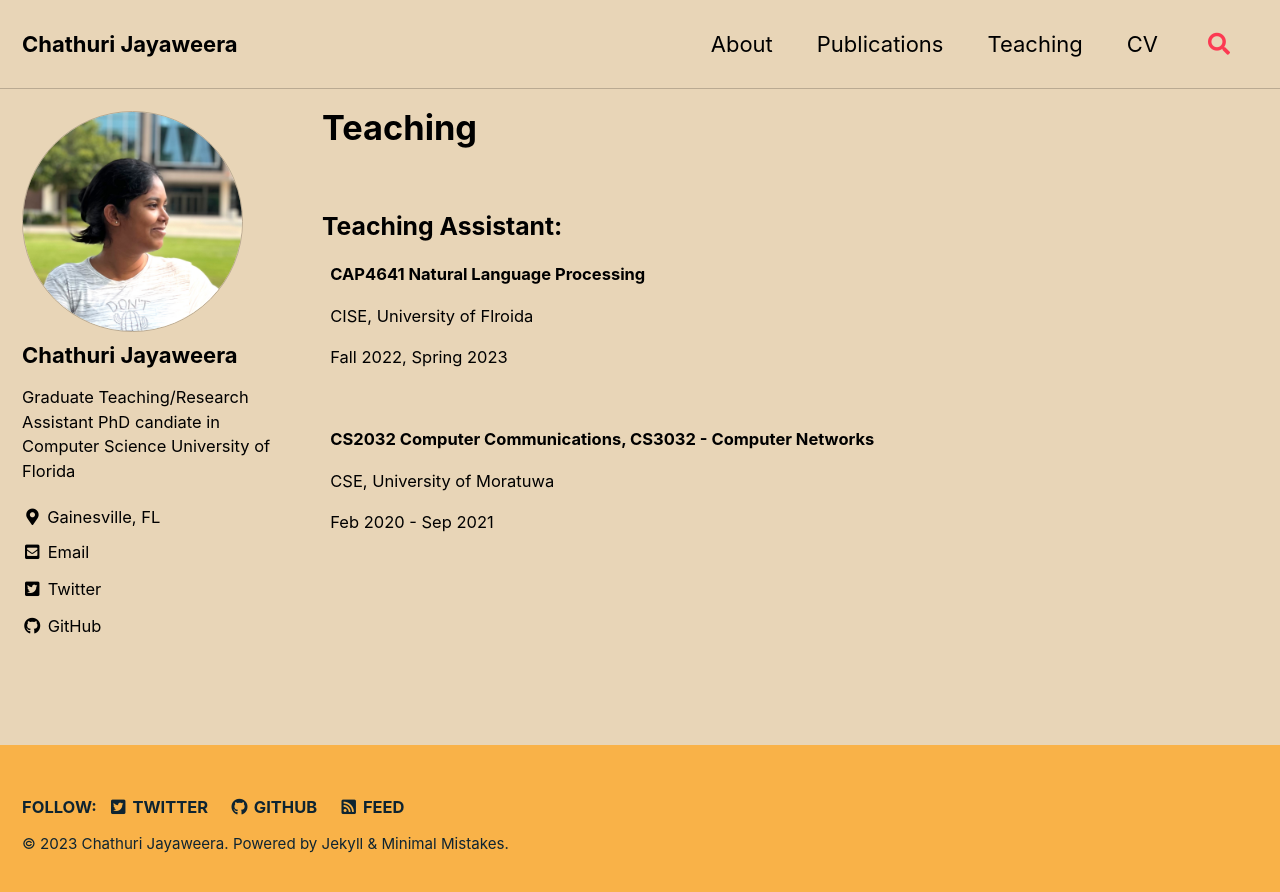
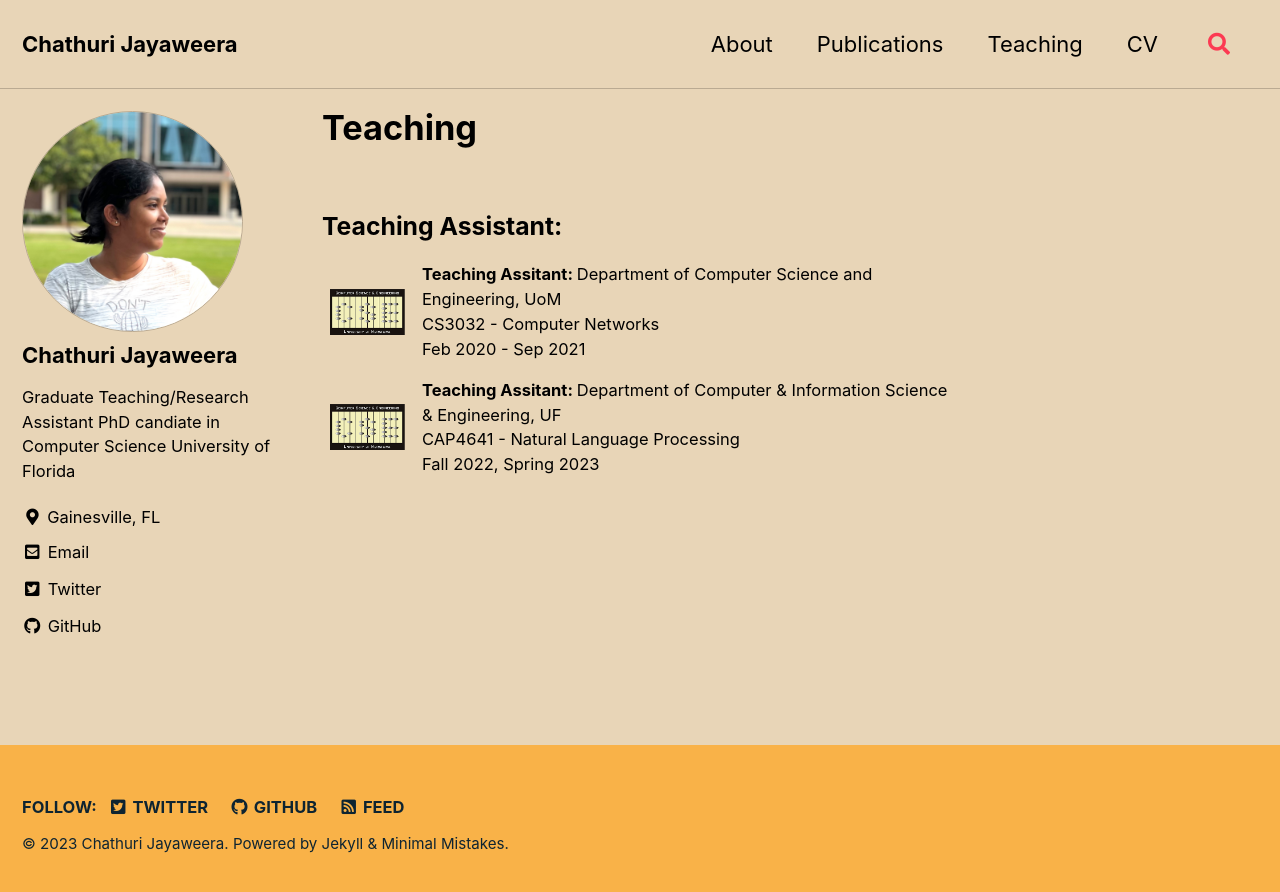
Before and after one commit to chestnutjay/chestnutjay.github.io, a Jekyll site: the page built from _pages/teaching.md, in a window 1280 px wide. Shown: the top 892 px of the page. Built offline with Jekyll 4.4.1, drawn with Linux system fonts in a browser that asks for light colours; cached includes are drawn as plain includes.

Commit message:
Uploaded CSE logo and edited teaching.md

```diff
--- a/_pages/teaching.md
+++ b/_pages/teaching.md
@@ -4,6 +4,7 @@ title: "Teaching"
 author_profile: true
 layout: single
 ---
+
 <style>
 td, th {
    border: none!important;
@@ -12,10 +13,32 @@ td, th {
 
 ### **Teaching Assistant:**
 
-| **CAP4641 Natural Language Processing**                         |
-| CISE, University of Flroida                                     |
-| Fall 2022, Spring 2023                                          |
-|                                                                 |
-| **CS2032 Computer Communications, CS3032 - Computer Networks**  |
-| CSE, University of Moratuwa                                     |
-| Feb 2020 - Sep 2021                                             |
+ <table>
+  <tr>
+    <td><img src="/assets/images/uomcse_logo.png" width="100px">
+    <br>
+    </td>
+    <td style="border:0px">
+      <b> Teaching Assitant: </b>
+      Department of Computer Science and Engineering, UoM
+      <br>
+      CS3032 - Computer Networks
+      <br>
+      Feb 2020 - Sep 2021
+    </td>
+   </tr>
+   <tr>
+      <td><img src="/assets/images/uomcse_logo.png" width="100px">
+      <br>
+     </td>
+      <td style="border:0px">
+         <b> Teaching Assitant: </b>
+         Department of Computer & Information Science & Engineering, UF
+         <br>
+         CAP4641 - Natural Language Processing
+         <br>
+         Fall 2022, Spring 2023
+      </td>
+  </tr>
+
+</table>
```
Also changed, not shown: assets/images/uomcse_logo.png (added).
